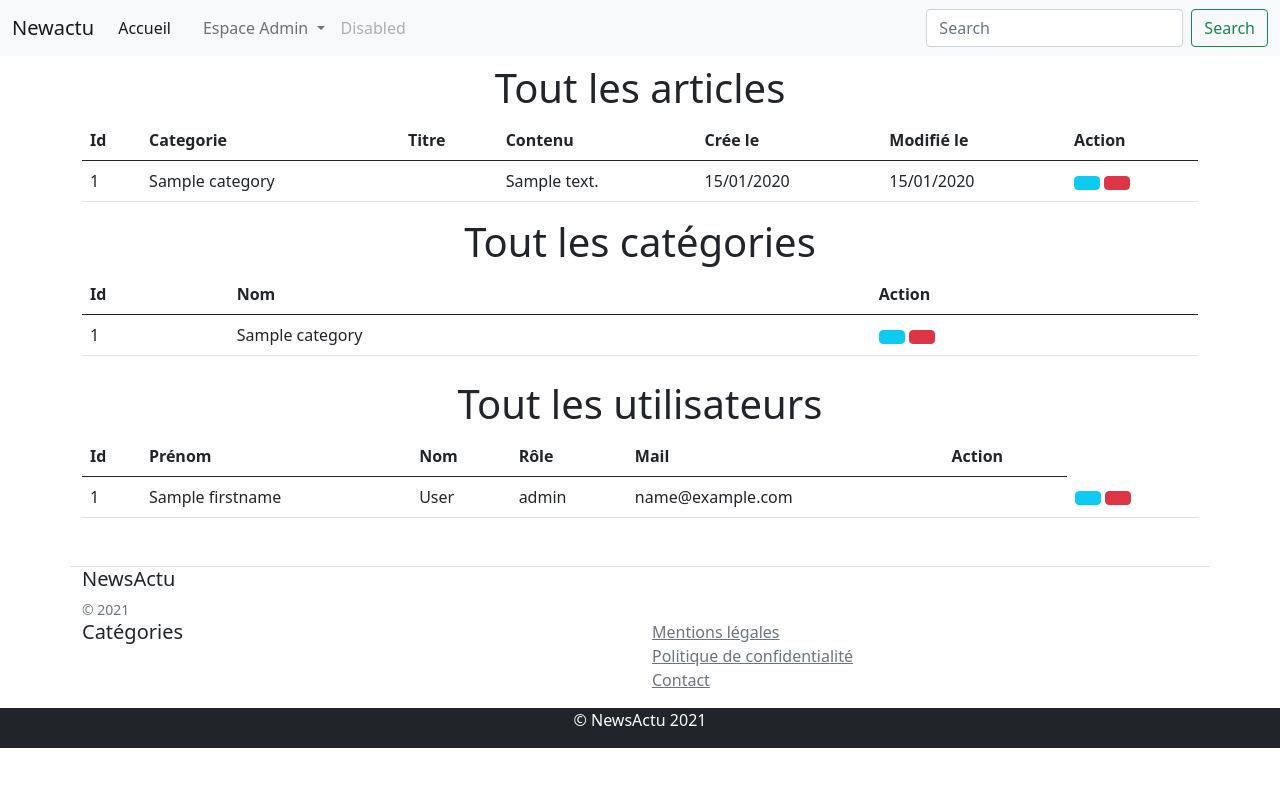
After one commit to KevinL45/newsactu, a Symfony app: template templates/dashboard/show_dashboard.html.twig in a window 1280 px wide. The commit adds this page. Shown: the top 787 px of the page. Run offline with Twig, Linux system fonts and the light colour scheme; the template is opened without the code that fills it: most values are stand-ins (such as "Sample title", 1, 10 or a date in 2020); some libraries are stand-ins or nearby versions.

Commit message:
first commit

```diff
--- a/composer.json
+++ b/composer.json
@@ -11,6 +11,7 @@
         "doctrine/doctrine-bundle": "^2.5",
         "doctrine/doctrine-migrations-bundle": "^3.2",
         "doctrine/orm": "^2.11",
+        "gedmo/doctrine-extensions": "^3.5",
         "phpdocumentor/reflection-docblock": "^5.3",
         "phpstan/phpdoc-parser": "^1.2",
         "sensio/framework-extra-bundle": "^6.1",
--- a/src/Form/PostType.php
+++ b/src/Form/PostType.php
@@ -81,7 +81,8 @@ class PostType extends AbstractType
                 'data_class' => null,
                 'attr' => [
                     'class' => 'form-control',
-                ],
+                    'data-default-file' => $options['photo']
+                    ],
                 'constraints' => [
                     new Image([
                         'mimeTypes' => ['image/jpeg', 'image/png'],
--- a/templates/components/_nav.html.twig
+++ b/templates/components/_nav.html.twig
@@ -17,8 +17,8 @@
             Espace Admin
           </a>
           <ul class="dropdown-menu" aria-labelledby="navbarDropdown">
+              <li><a class="dropdown-item" href="{{path('show_dashboard')}}">Dashboard</a></li>
             <li><a class="dropdown-item" href="{{path('post_create_post')}}">Ajouter un article</a></li>
-            <li><a class="dropdown-item" href="#">Another action</a></li>
             <li><hr class="dropdown-divider"></li>
             <li><a class="dropdown-item" href="#">Something else here</a></li>
           </ul>
--- /dev/null
+++ b/templates/dashboard/show_dashboard.html.twig
@@ -0,0 +1,103 @@
+{% extends "layouts/base.html.twig" %}
+
+{% block content %}
+
+
+        <div class="row">
+                <div class="col-12">
+                        {% include "components/_flashe.html.twig" %}
+                </div>
+        </div>
+        <div class="row">
+                <h1 class="col-12 text-center my-2">Tout les articles</h1>
+        </div>
+        <table class="table">
+            <thread>
+            <tr>
+                <th>Id</th>
+                <th>Categorie</th>
+                <th>Titre</th>
+                <th>Contenu</th>
+                <th>Crée le</th>
+                <th>Modifié le</th>
+                <th>Action</th>
+            </tr>
+            </thread>
+            <tbody>
+            {% for post in posts %}
+            <tr>
+                <td>{{post.id}}</td>
+                <td>{{post.category.name}}</td>
+                <td>{{post.title | length > 20 ? post.title | slice(0,20) ~ '...'}}</td>
+                <td>{{post.content | length > 50 ? post.content | slice(0,50) ~ '...' : post.content}}</td>
+                <td>{{post.createdAt | date('d/m/Y')}}</td>
+                <td>{{post.updatedAt | date('d/m/Y')}}</td>
+                <td>
+                <a href="{{path('update_post',{'id' : post.id})}}" class="btn btn-info"></a>
+                <a href="{{path('delete_post',{'id' : post.id})}}" class="btn btn-danger"></a>
+                </td>
+            </tr>
+            {% endfor %}
+            </tbody>
+        </table>
+
+        <div class"row">
+                    <h1 class="col-12 text-center my-2">Tout les catégories</h1>
+        </div>
+
+         <table class="table">
+            <thread>
+            <tr>
+                <th>Id</th>
+                <th>Nom</th>
+                <th>Action</th>
+            </tr>
+            </thread>
+            <tbody>
+            {% for category in categories %}
+            <tr>
+                <td>{{category.id}}</td>
+                <td>{{category.name}}</td>
+                <td>
+               <a href="" class="btn btn-info"></a>
+                <a href="" class="btn btn-danger"></a>
+                </td>
+            </tr>
+            {% endfor %}
+            </tbody>
+        </table>
+        <div class="row">
+                <h1 class="col-12 text-center my-2">Tout les utilisateurs</h1>
+        </div>
+
+        <table class="table">
+            <thread>
+            <tr>
+                <th>Id</th>
+                <th>Prénom</th>
+                <th>Nom</th>
+                <th>Rôle</th>
+                <th>Mail</th>
+                <th>Action</th>
+            </tr>
+            </thread>
+            <tbody>
+            {% for user in users %}
+            <tr>
+                <td>{{users.id}}</td>
+                <td>{{users.firstname}}</td>
+                <td>{{users.lastname}}</td>
+                <td>{{users.roles}}</td>
+                <td>{{users.email}}</td>
+                <td></td>
+                <td>
+                <a href="" class="btn btn-info"></a>
+                <a href="" class="btn btn-danger"></a>
+                </td>
+            </tr>
+            {% endfor %}
+            </tbody>
+        </table>
+
+
+{% endblock %}
```
Also changed, not shown: src/Controller/DashboardController.php (added, +34 -0 lines), src/Controller/PostController.php (+69 -0 lines), src/Entity/Category.php (+17 -0 lines), src/Entity/User.php (+43 -2 lines), templates/post/form.html.twig (+13 -1 lines), 1 other file.
